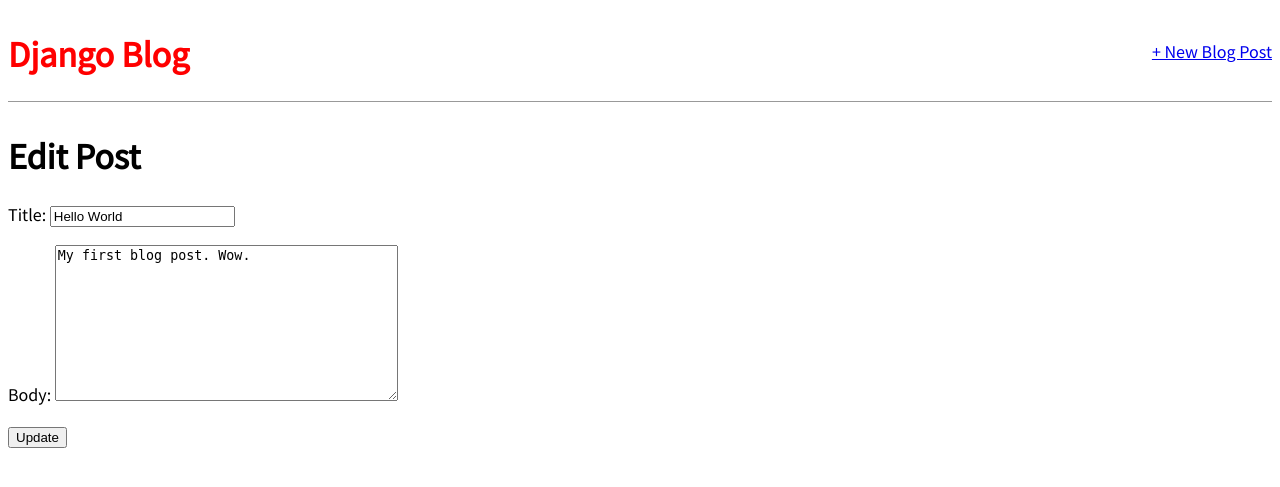
After one commit to acp-anjan/blog_project, a Django app: page /post/1/edit/ in a window 1280 px wide. The commit adds this page. Shown: the top 487 px of the page. Run offline with Django 3.2, Linux system fonts and the light colour scheme; data comes from the database, SQL or seed files in the repository; both versions use the stored data as it was after the commit.

Commit message:
Full CURD

```diff
--- a/blog/models.py
+++ b/blog/models.py
@@ -1,5 +1,5 @@
 from django.db import models
-
+from django.urls import reverse
 # Create your models here.
 
 class Post(models.Model):
@@ -10,3 +10,6 @@ class Post(models.Model):
 
     def __str__(self):
         return self.title
+
+    def get_absolute_url(self):
+        return reverse('post_detail', args=[str(self.id)])
--- a/blog/urls.py
+++ b/blog/urls.py
@@ -5,5 +5,7 @@ from blog import views
 urlpatterns = [
     path('', views.BlogListView.as_view(), name='home'),
     path('post/<int:pk>', views.BlogDetailView.as_view(), name='post_detail'),
-
+    path('post/new/', views.BlogCreateView.as_view(), name='post_new'),
+    path('post/<int:pk>/edit/', views.BlogUpdateView.as_view(), name='post_edit'),
+    path('post/<int:pk>/delete/', views.BlogDeleteView.as_view(), name='post_delete'),
 ]
--- a/blog/views.py
+++ b/blog/views.py
@@ -1,6 +1,7 @@
 from django.shortcuts import render
-from django.views.generic import ListView, DetailView
+from django.views.generic import ListView, DetailView, CreateView, UpdateView, DeleteView
 from .models import Post
+from django.urls import reverse_lazy
 # Create your views here.
 
 class BlogListView(ListView):
@@ -11,3 +12,23 @@ class BlogListView(ListView):
 class BlogDetailView(DetailView):
     model = Post
     template_name = 'post_detail.html'
+
+
+
+class BlogCreateView(CreateView):
+    model = Post
+    template_name = "post_new.html"
+    fields = '__all__'
+
+
+
+class BlogUpdateView(UpdateView):
+    model = Post
+    fields = ['title', 'body']
+    template_name = "post_edit.html"
+
+
+class BlogDeleteView(DeleteView):
+    model = Post
+    template_name = 'post_delete.html'
+    success_url = reverse_lazy('home')
--- a/templates/base.html
+++ b/templates/base.html
@@ -11,15 +11,20 @@
     <title>Blog App</title>
 </head>
 <body>
+    <div class="container">
     <header>
+        <div class="nav-left">
         <h1><a href="/">Django Blog</a></h1>
+    </div>
+    <div class="nav-right">
+        <a href="{% url 'post_new' %}">+ New Blog Post</a>
+    </div>
     </header>
-    <div class="container">
 
         {% block content %}
 
         {% endblock content %}
 
-    </div>
+</div>
 </body>
 </html>
--- a/templates/post_detail.html
+++ b/templates/post_detail.html
@@ -7,4 +7,7 @@
         <p>{{ post.body }}</p>
     </div>
 
+    <a href="{% url 'post_edit' post.pk %}">+Edit Blog Post</a>
+    <a href="{% url 'post_delete' post.pk %}">+Delete Blog Post</a>
+
 {% endblock content %}
--- /dev/null
+++ b/templates/post_edit.html
@@ -0,0 +1,11 @@
+{% extends 'base.html' %}
+
+
+{% block content %}
+    <h1>Edit Post</h1>
+    <form action="" method="post">
+        {% csrf_token %}
+        {{ form.as_p }}
+        <input type="submit" value="Update">
+    </form>
+{% endblock content %}
```
Also changed, not shown: templates/post_delete.html (added, +11 -0 lines), templates/post_new.html (added, +12 -0 lines), db.sqlite3.
